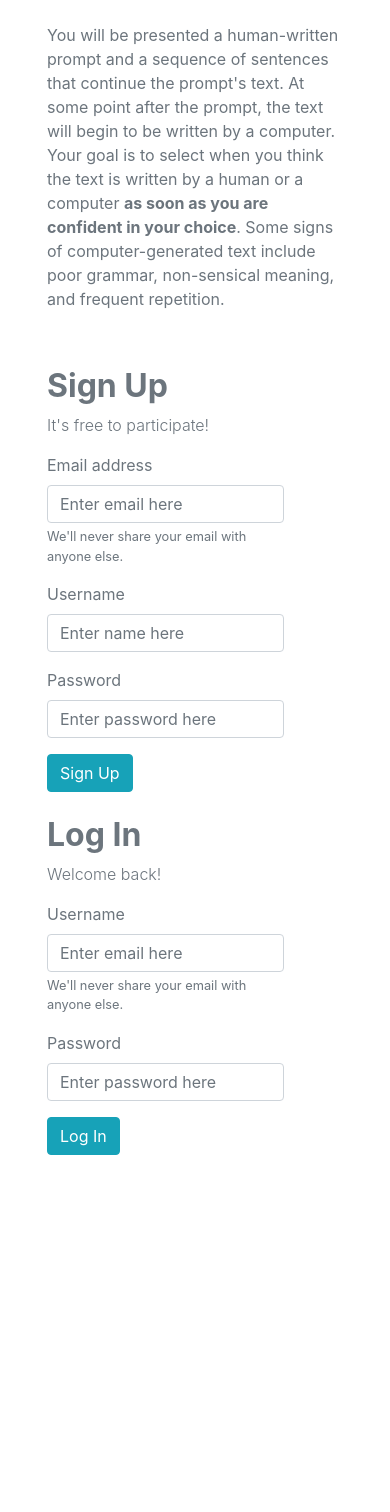
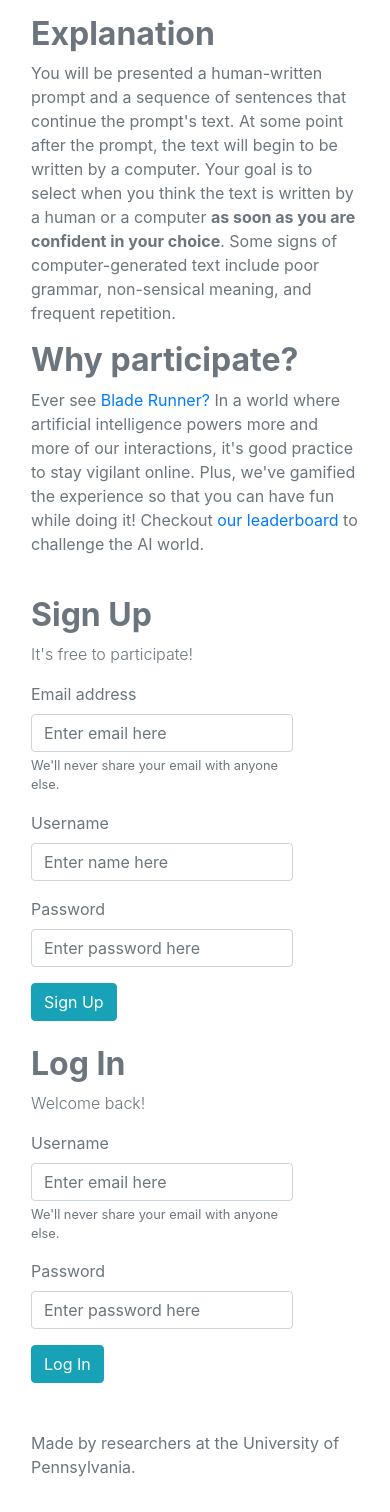
Before and after one commit to kirubarajan/roft, a Django app: page / in a window 390 px wide. Shown: the part 554-2066 px from the top of the page. Before the commit the page ends 1709 px from the top, so only its background shows below. Run offline with Django 3.2, Linux system fonts and the light colour scheme; some libraries are stand-ins or nearby versions.

Commit message:
Update copy

```diff
--- a/annotation/core/templates/onboard.html
+++ b/annotation/core/templates/onboard.html
@@ -14,24 +14,34 @@
     <div class="container">
       <div class="row">
         <div class="col-md" />
-        <div class="col-md" style="padding: 2rem">
+        <div class="col-md" style="padding: 1rem">
           <br />
           <h1 class="text-muted"> <strong> Real or Fake Text? </strong> </h1>
           <p class="text-muted" style="margin-bottom: 2rem;">
-
             The goal of this research project is to understand what makes human-written text sound good and what makes computer-generated text sound bad.
-            If you're familiar with the Turing Test, then you will be playing our subject in a similar experiment!
+            If you're familiar with the Turing Test, you'll be participating in a similar experiment!
 
             <br />
 
             <img width="300" src="https://kirubarajan.nyc3.digitaloceanspaces.com/assets/undraw_Artificial_intelligence_oyxx.png" />
 
             <br /> <br />
+          </p>
 
+          <h2 class="text-muted"><strong>Explanation</strong></h2>
+          <p class="text-muted">
             You will be presented a human-written prompt and a sequence of sentences that continue the prompt's text. At some point after the prompt, the text will begin to be written by a computer.
             Your goal is to select when you think the text is written by a human or a computer <strong>as soon as you are confident in your choice</strong>.
 
             Some signs of computer-generated text include poor grammar, non-sensical meaning, and frequent repetition.
+          </p>
+
+          <h2 class="text-muted"><strong>Why participate?</strong></h2>
+          <p class="text-muted">
+            Ever see <a href="https://www.youtube.com/watch?v=Umc9ezAyJv0">Blade Runner?</a>
+            In a world where artificial intelligence powers more and more of our interactions, it's good
+            practice to stay vigilant online. Plus, we've gamified the experience so that you can have
+            fun while doing it! Checkout <a href="/leaderboard">our leaderboard</a> to challenge the AI world.
           </p>
 
           <div class="row">
@@ -78,6 +88,11 @@
                 <button type="submit" class="btn btn-info">Log In</button>
               </form>
             </div>
+            <div class="col-md-12" style="margin-top: 3rem">
+              <p class="text-muted">
+                Made by researchers at the University of Pennsylvania.
+              </p>
+            </div>
           </div>
         </div>
         <div class="col-md" />
```
